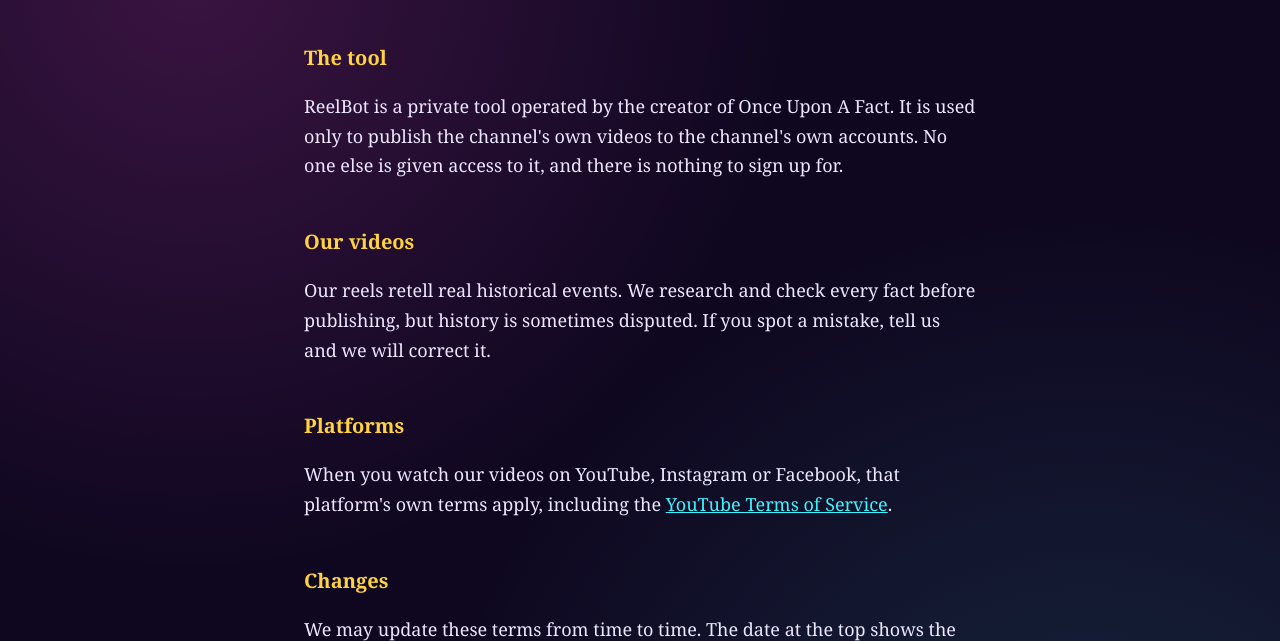
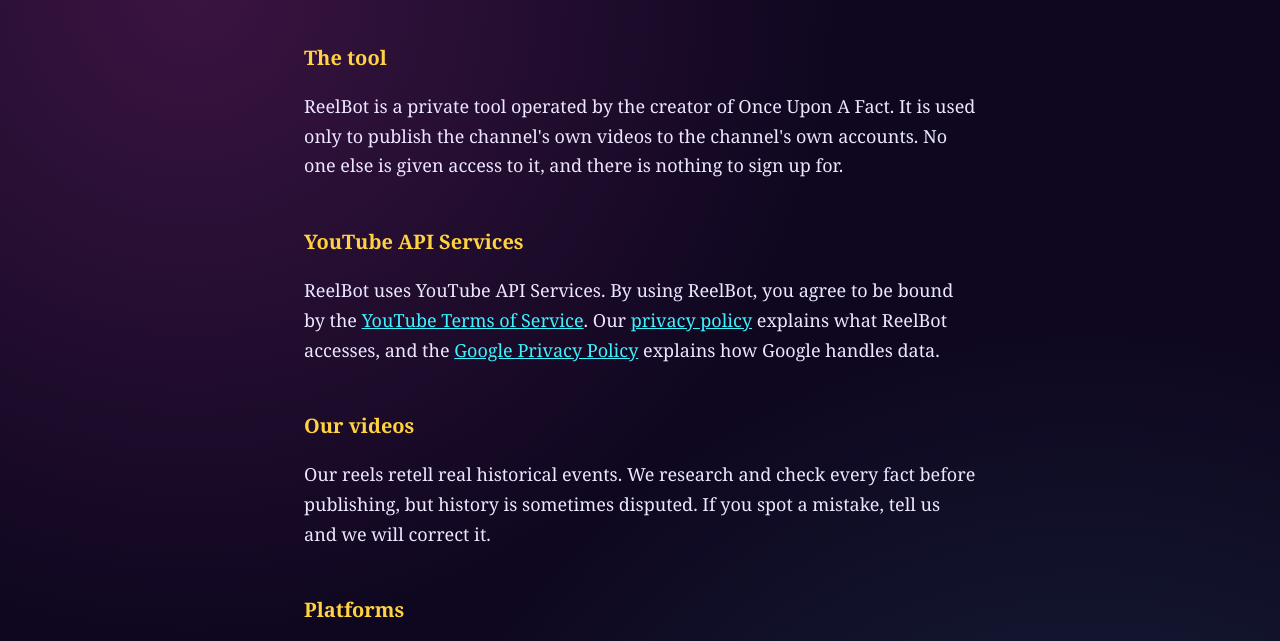
Before and after one commit to czy101kD/czy101kD.github.io, a plain HTML site: page terms.html in a window 1280 px wide. Shown: the part 143-784 px from the top of the page. Drawn offline with Linux system fonts and the light colour scheme.

Commit message:
Update terms.html

```diff
--- a/terms.html
+++ b/terms.html
@@ -14,11 +14,14 @@
   <h2>The tool</h2>
   <p>ReelBot is a private tool operated by the creator of Once Upon A Fact. It is used only to publish the channel's own videos to the channel's own accounts. No one else is given access to it, and there is nothing to sign up for.</p>
 
+  <h2>YouTube API Services</h2>
+  <p>ReelBot uses YouTube API Services. By using ReelBot, you agree to be bound by the <a href="https://www.youtube.com/t/terms">YouTube Terms of Service</a>. Our <a href="privacy.html">privacy policy</a> explains what ReelBot accesses, and the <a href="https://policies.google.com/privacy">Google Privacy Policy</a> explains how Google handles data.</p>
+
   <h2>Our videos</h2>
   <p>Our reels retell real historical events. We research and check every fact before publishing, but history is sometimes disputed. If you spot a mistake, tell us and we will correct it.</p>
 
   <h2>Platforms</h2>
-  <p>When you watch our videos on YouTube, Instagram or Facebook, that platform's own terms apply, including the <a href="https://www.youtube.com/t/terms">YouTube Terms of Service</a>.</p>
+  <p>When you watch our videos on YouTube, Instagram or Facebook, that platform's own terms apply.</p>
 
   <h2>Changes</h2>
   <p>We may update these terms from time to time. The date at the top shows the latest version.</p>
```
